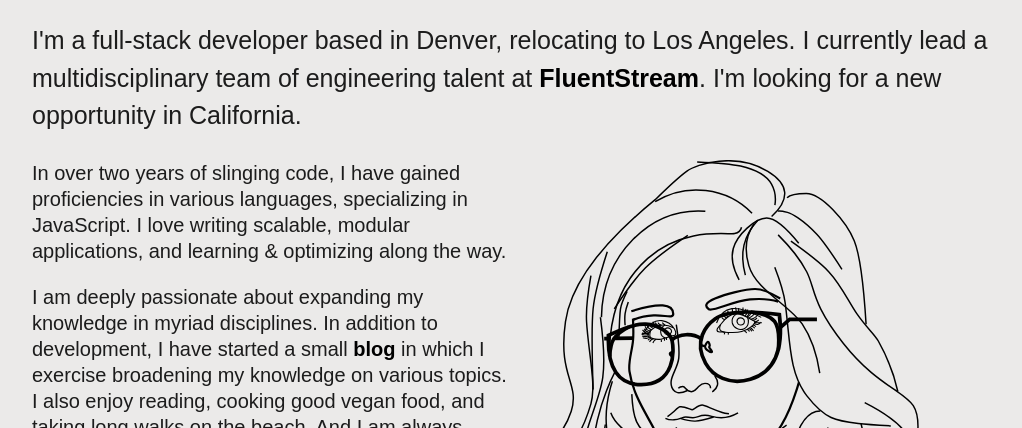
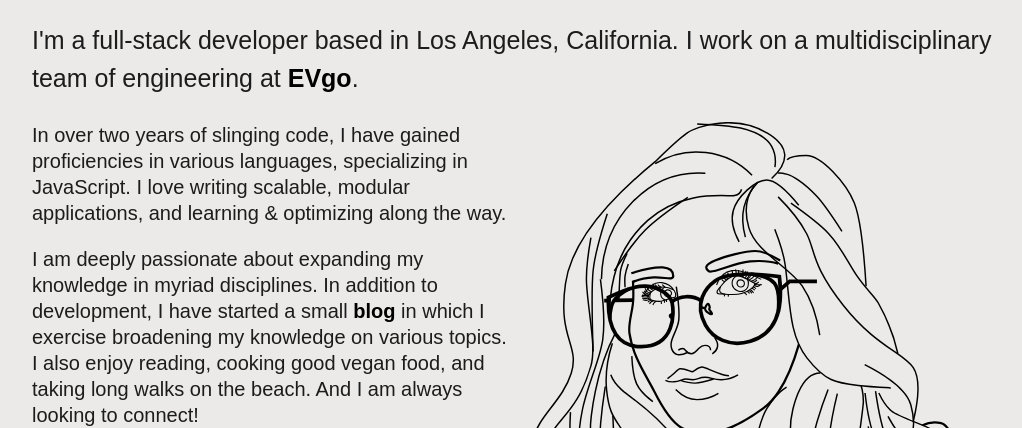
Before and after one commit to julietteabeyta/gatsbyportfolio, a Gatsby site: page /about in a window 1280 px wide. Shown: the part 372-800 px from the top of the page, without its empty margins (128-1150 px from the left). Built offline with nearby package versions, Linux system fonts and the light colour scheme; Gatsby itself is replaced by a stand-in of ours; a web font is replaced by a local one.

Commit message:
Update about to refelct recent job change

```diff
--- a/src/pages/about.js
+++ b/src/pages/about.js
@@ -6,17 +6,16 @@ const About = () => (
   <div className="about show-on-scroll">
     <h1>Hey! It's me, Juliette.</h1>
     <p className="introduction">
-      I'm a full-stack developer based in Denver, relocating to Los Angeles. I
-      currently lead a multidisciplinary team of engineering talent at{" "}
+      I'm a full-stack developer based in Los Angeles, California. I work on a multidisciplinary team of engineering at{" "}
       <a
-        href="https://fluentstream.com"
+        href="https://evgo.com"
         target="_blank"
         rel="noopener noreferrer"
         aria-describedby="link-new-window"
       >
-        <b>FluentStream</b>
+        <b>EVgo</b>
       </a>
-      . I'm looking for a new opportunity in California.
+      .
     </p>
     <div className="about-text">
       <img src={bust} alt="Outline of Juliette" className="about-placeholder" />
```
